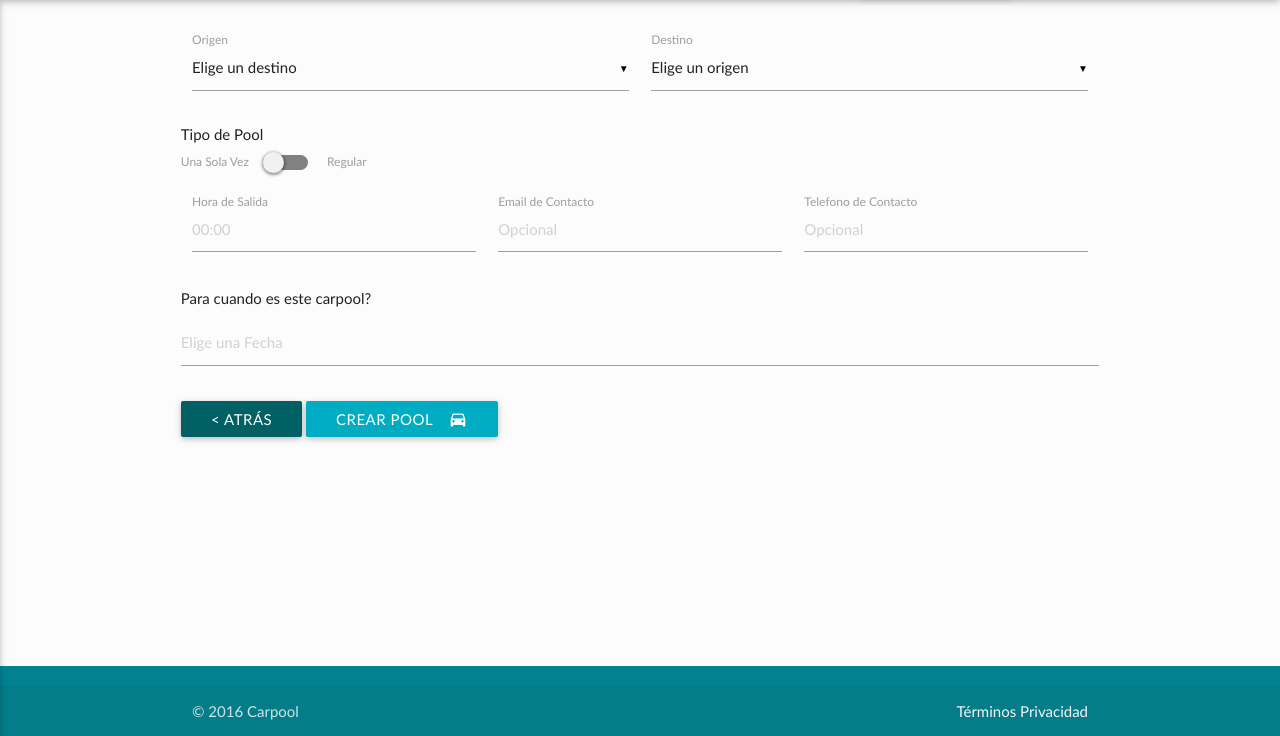
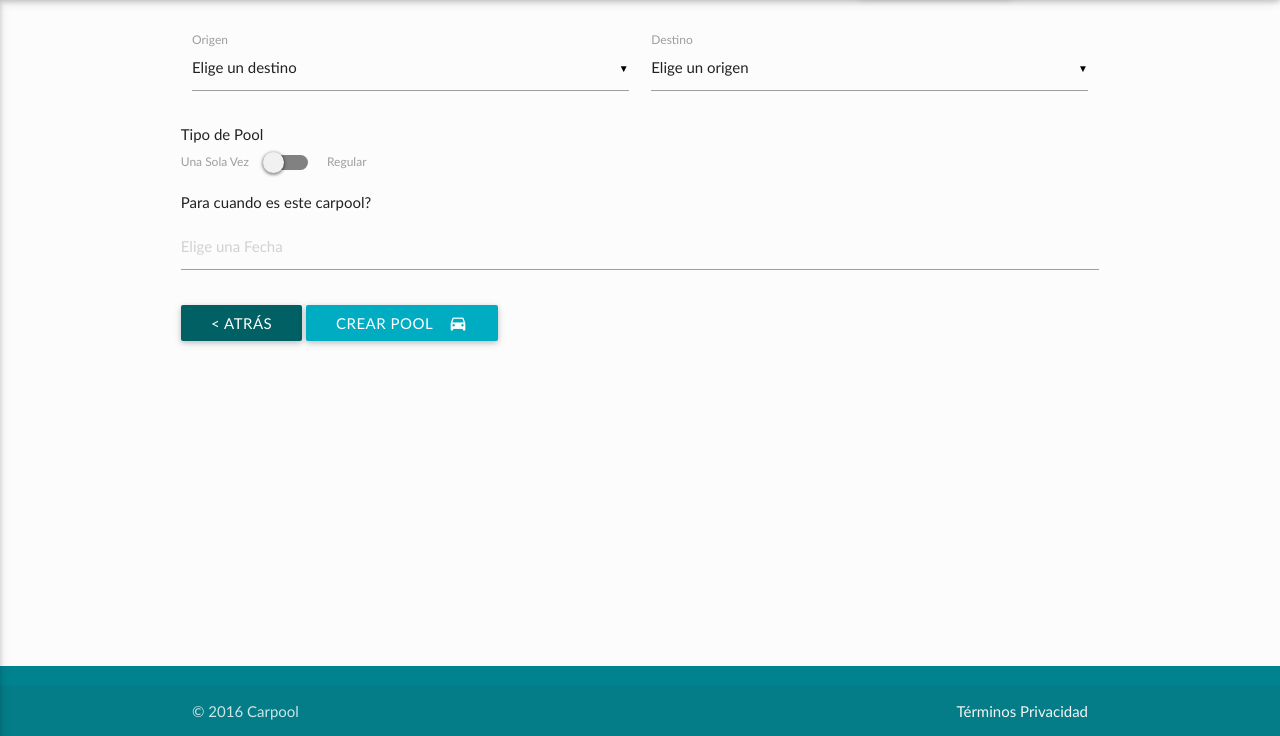
Before and after one commit to agustin320/carpoolme, a Django app: page /pools/create/ in a window 1280 px wide. Shown: the part 64-800 px from the top of the page. Run offline with Django 3.2, Linux system fonts and the light colour scheme; a user stored in the database is signed in; tables that the repository leaves empty hold one stand-in row (values such as "Sample post").

Commit message:
Revert "adding time and contact details"
This reverts commit d9953c7f4aef98e78c76fe26b1489d99d5cfcd38.

```diff
--- a/carpool/core/forms.py
+++ b/carpool/core/forms.py
@@ -5,7 +5,7 @@ from core.models import Pool
 class PoolForm(forms.ModelForm):
     class Meta:
         model = Pool
-        fields = ('origen', 'destino', 'tipo', 'dias', 'fecha', 'hora', 'contacto_email', 'contacto_telefono')
+        fields = ('origen', 'destino', 'tipo', 'dias', 'fecha')
 
 
 class SearchForm(forms.Form):
--- a/carpool/core/models.py
+++ b/carpool/core/models.py
@@ -15,9 +15,6 @@ class Pool(models.Model):
     tipo = models.CharField(max_length=10, choices=TIPO_POOL)
     dias = models.ManyToManyField('Dia', blank=True)
     fecha = models.DateField(blank=True, null=True)
-    hora = models.CharField(max_length=10, blank=True, null=True)
-    contacto_email = models.CharField(max_length=255, blank=True, null=True)
-    contacto_telefono = models.CharField(max_length=15, blank=True, null=True)
     date_created = models.DateField(blank=True, null=True, default=timezone.now)
 
     def __unicode__(self):
--- a/carpool/core/views.py
+++ b/carpool/core/views.py
@@ -121,10 +121,7 @@ def create_pool(request):
                 pool = Pool.objects.create(creador=user, origen=pool_form.cleaned_data['origen'],
                                            destino=pool_form.cleaned_data['destino']
                                            , tipo=pool_form.cleaned_data['tipo'],
-                                           fecha=pool_form.cleaned_data['fecha'],
-                                           hora=pool_form.cleaned_data['hora'],
-                                           contacto_telefono=pool_form.cleaned_data['contacto_telefono'],
-                                           contacto_email=pool_form.cleaned_data['contacto_email'])
+                                           fecha=pool_form.cleaned_data['fecha'])
 
                 dias = pool_form.cleaned_data['dias']
 
--- a/carpool/templates/crear_ruta.html
+++ b/carpool/templates/crear_ruta.html
@@ -42,20 +42,6 @@
                     <input type="text" name="tipo" hidden>
                 </div>
               </div>
-              <div class="row">
-                   <div class="input-field col s4">
-                      <input placeholder="00:00" id="hora" name="hora" type="text" class="validate">
-                      <label for="first_name">Hora de Salida</label>
-                   </div>
-                   <div class="input-field col s4">
-                      <input placeholder="Opcional" id="contacto_email" name="contacto_email" type="text" class="validate">
-                      <label for="first_name">Email de Contacto</label>
-                   </div>
-                   <div class="input-field col s4">
-                      <input placeholder="Opcional" id="contacto_telefono" name="contacto_telefono" type="text" class="validate">
-                      <label for="first_name">Telefono de Contacto</label>
-                   </div>
-              </div>
               <div class="row" id="dias" style="display: none;">
                 <h6>Días de este pool:</h6>
                 {% for dia in dias %}
```
Also changed, not shown: carpool/templates/pools.html (+2 -6 lines), carpool/core/migrations/0005_auto_20160519_1300.py (deleted), carpool/core/migrations/0006_auto_20160519_1311.py (deleted).
